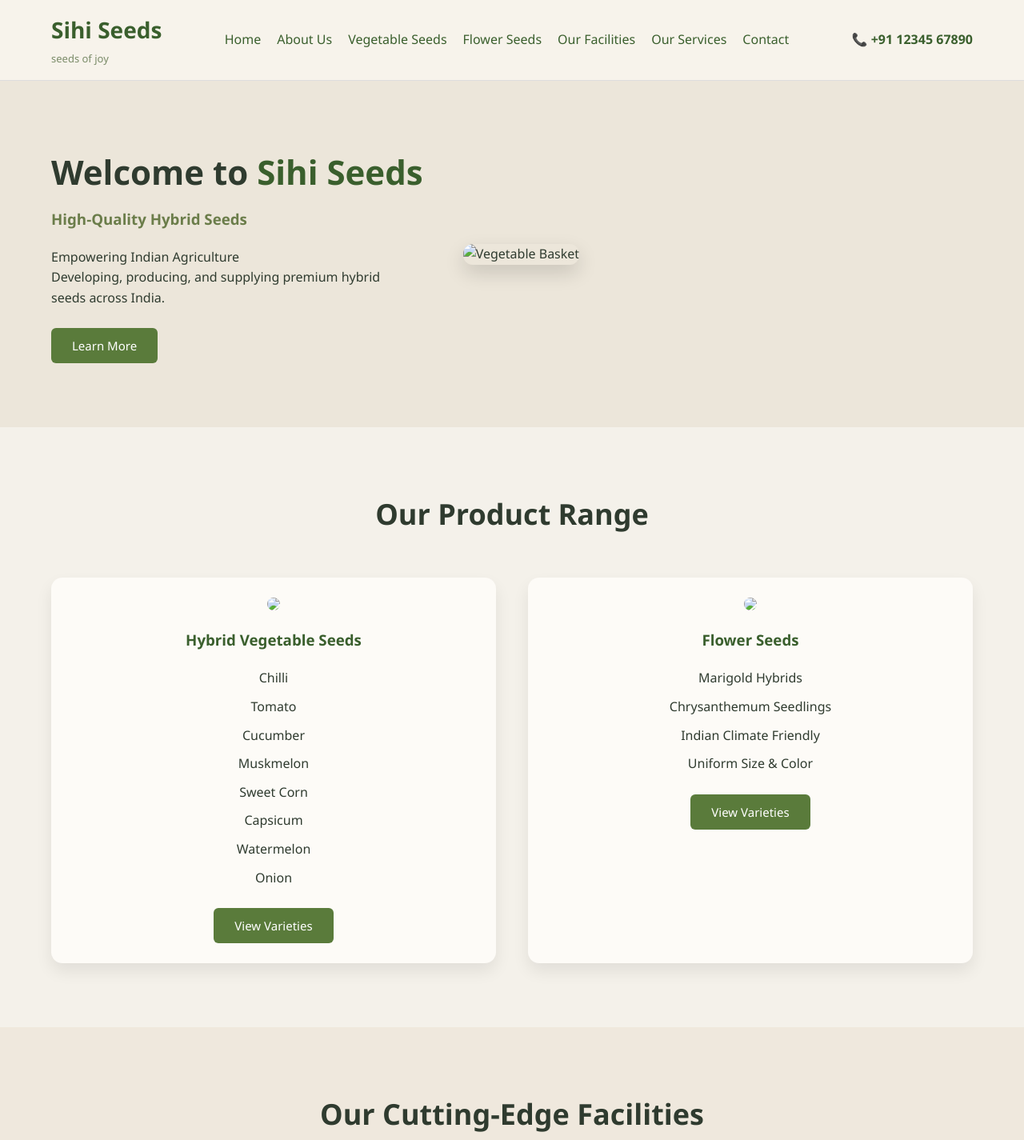
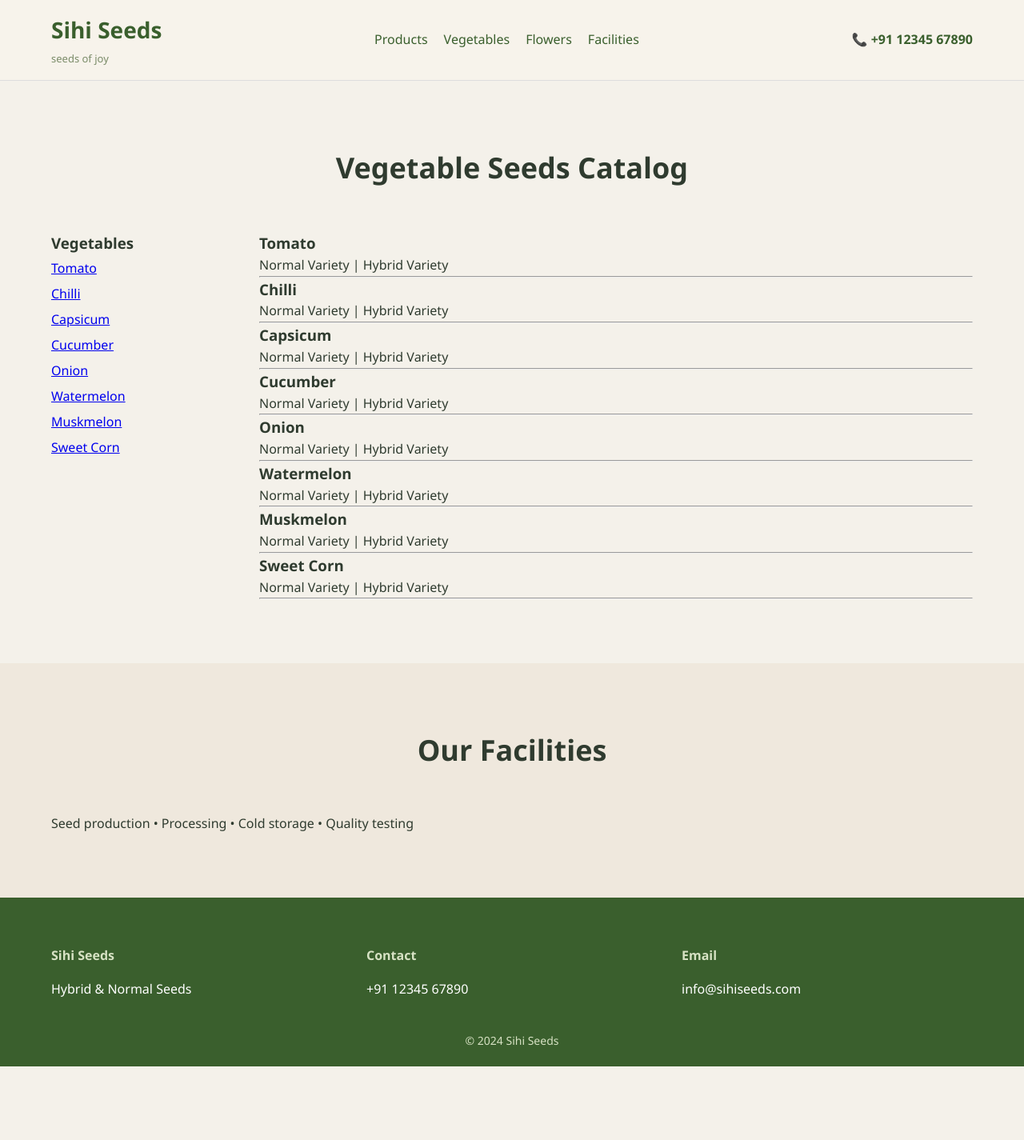
Before and after one commit to mohithraju147/sihi-seeds, a plain HTML site: page index.html in a window 1280 px wide. Shown: the top 1425 px of the page at 80% size. After the commit the page ends 1333 px from the top, so only its background shows below. Drawn offline with Linux system fonts and the light colour scheme.

Commit message:
added easy navigation

```diff
--- a/index.html
+++ b/index.html
@@ -1,19 +1,15 @@
 <!DOCTYPE html>
 <html lang="en">
 <head>
-  <meta charset="UTF-8" />
-  <meta name="viewport" content="width=device-width, initial-scale=1.0" />
-  <title>Sihi Seeds – Seeds of Joy</title>
-
-  <link rel="stylesheet" href="style.css" />
-  <script defer src="script.js"></script>
+<meta charset="UTF-8">
+<meta name="viewport" content="width=device-width, initial-scale=1.0">
+<title>Sihi Seeds</title>
+<link rel="stylesheet" href="style.css">
 </head>
 <body>
 
-<!-- HEADER -->
 <header class="header">
   <div class="container header-content">
-
     <div class="logo">
       <h1>Sihi Seeds</h1>
       <span>seeds of joy</span>
@@ -21,93 +17,94 @@
 
     <nav class="navbar">
       <ul class="nav-links">
-        <li><a href="#">Home</a></li>
-        <li><a href="#">About Us</a></li>
-        <li><a href="#">Vegetable Seeds</a></li>
-        <li><a href="#">Flower Seeds</a></li>
-        <li><a href="#">Our Facilities</a></li>
-        <li><a href="#">Our Services</a></li>
-        <li><a href="#">Contact</a></li>
+        <li><a href="#products">Products</a></li>
+        <li><a href="#vegetables">Vegetables</a></li>
+        <li><a href="#flowers">Flowers</a></li>
+        <li><a href="#facilities">Facilities</a></li>
       </ul>
     </nav>
 
-    <div class="contact-info">
-      📞 +91 12345 67890
-    </div>
-
+    <div class="contact-info">📞 +91 12345 67890</div>
   </div>
 </header>
 
 
-<!-- HERO -->
-<section class="hero">
+<section class="products" id="products">
+<div class="container">
 
-  <div class="container hero-content">
+<h2>Vegetable Seeds Catalog</h2>
 
-    <div class="hero-text">
-      <h2>Welcome to <span class="highlight">Sihi Seeds</span></h2>
-      <h3>High-Quality Hybrid Seeds</h3>
+<div style="display:flex; gap:40px; flex-wrap:wrap">
 
-      <p>
-        Empowering Indian Agriculture<br>
-        Developing, producing, and supplying premium hybrid seeds
-        across India.
-      </p>
+<!-- SIDE NAVIGATION -->
+<div style="min-width:220px">
 
-      <button class="btn">Learn More</button>
+<h3>Vegetables</h3>
+<ul style="list-style:none; line-height:2">
+  <li><a href="#tomato">Tomato</a></li>
+  <li><a href="#chilli">Chilli</a></li>
+  <li><a href="#capsicum">Capsicum</a></li>
+  <li><a href="#cucumber">Cucumber</a></li>
+  <li><a href="#onion">Onion</a></li>
+  <li><a href="#watermelon">Watermelon</a></li>
+  <li><a href="#muskmelon">Muskmelon</a></li>
+  <li><a href="#sweetcorn">Sweet Corn</a></li>
+</ul>
+
 </div>
 
-    <div class="hero-image">
-      <img src="images/hero.jpg" alt="Vegetable Basket">
+
+<!-- PRODUCT CONTENT -->
+<div style="flex:1">
+
+<div id="tomato">
+<h3>Tomato</h3>
+<p>Normal Variety | Hybrid Variety</p>
+<hr>
 </div>
 
-  </div>
-</section>
-
-
-<!-- PRODUCT RANGE -->
-<section class="products">
-
-  <div class="container">
-
-    <h2>Our Product Range</h2>
-
-    <div class="product-grid">
-
-      <!-- VEGETABLES -->
-      <div class="product-card">
-        <img src="images/vegetables.jpg">
-
-        <h3>Hybrid Vegetable Seeds</h3>
-
-        <ul>
-          <li>Chilli</li>
-          <li>Tomato</li>
-          <li>Cucumber</li>
-          <li>Muskmelon</li>
-          <li>Sweet Corn</li>
-          <li>Capsicum</li>
-          <li>Watermelon</li>
-          <li>Onion</li>
-        </ul>
-
-        <button class="btn">View Varieties</button>
+<div id="chilli">
+<h3>Chilli</h3>
+<p>Normal Variety | Hybrid Variety</p>
+<hr>
 </div>
 
-      <!-- FLOWERS -->
-      <div class="product-card">
-        <img src="images/flowers.jpg">
+<div id="capsicum">
+<h3>Capsicum</h3>
+<p>Normal Variety | Hybrid Variety</p>
+<hr>
+</div>
 
-        <h3>Flower Seeds</h3>
+<div id="cucumber">
+<h3>Cucumber</h3>
+<p>Normal Variety | Hybrid Variety</p>
+<hr>
+</div>
 
-        <ul>
-          <li>Marigold Hybrids</li>
-          <li>Chrysanthemum Seedlings</li>
-          <li>Indian Climate Friendly</li>
-          <li>Uniform Size & Color</li>
-        </ul>
+<div id="onion">
+<h3>Onion</h3>
+<p>Normal Variety | Hybrid Variety</p>
+<hr>
+</div>
 
-        <button class="btn">View Varieties</button>
+<div id="watermelon">
+<h3>Watermelon</h3>
+<p>Normal Variety | Hybrid Variety</p>
+<hr>
+</div>
+
+<div id="muskmelon">
+<h3>Muskmelon</h3>
+<p>Normal Variety | Hybrid Variety</p>
+<hr>
+</div>
+
+<div id="sweetcorn">
+<h3>Sweet Corn</h3>
+<p>Normal Variety | Hybrid Variety</p>
+<hr>
+</div>
+
 </div>
 
 </div>
@@ -115,72 +112,33 @@
 </section>
 
 
-<!-- FACILITIES -->
-<section class="facilities">
-
+<section class="facilities" id="facilities">
 <div class="container">
-
-    <h2>Our Cutting-Edge Facilities</h2>
-
-    <div class="facility-grid">
-
-      <div class="facility-card">
-        <img src="images/facility1.jpg">
-        <h3>Seed Production Network</h3>
-        <p>Multi-location farms with experienced contract farmers.</p>
-      </div>
-
-      <div class="facility-card">
-        <img src="images/facility2.jpg">
-        <h3>Seed Processing</h3>
-        <p>Modern grading, packing & strict quality control.</p>
-      </div>
-
-      <div class="facility-card">
-        <img src="images/facility3.jpg">
-        <h3>Cold Storage</h3>
-        <p>Temperature-controlled storage & logistics network.</p>
-      </div>
-
-    </div>
-
-    <p class="tagline">
-      Every seed delivered must perform in the farmer’s field.
-    </p>
-
+<h2>Our Facilities</h2>
+<p>Seed production • Processing • Cold storage • Quality testing</p>
 </div>
 </section>
 
 
-<!-- FOOTER -->
 <footer>
-
 <div class="container footer-container">
-
 <div class="footer-box">
-      <h4>Partner with Us</h4>
-      <p>Sihi Seeds<br>Sales Address</p>
+<h4>Sihi Seeds</h4>
+<p>Hybrid & Normal Seeds</p>
 </div>
 
 <div class="footer-box">
-      <h4>Administration</h4>
-      <p>Corporate Office<br>Seed Division</p>
+<h4>Contact</h4>
+<p>+91 12345 67890</p>
 </div>
 
 <div class="footer-box">
-      <h4>Sihi Seeds</h4>
-      <p>
-        📞 +91 12345 67600<br>
-        ✉ info@sihiseeds.com
-      </p>
+<h4>Email</h4>
+<p>info@sihiseeds.com</p>
+</div>
 </div>
 
-  </div>
-
-  <p class="footer-bottom">
-    © 2024 Sihi Seeds — Seeds of Joy 🌱
-  </p>
-
+<p class="footer-bottom">© 2024 Sihi Seeds</p>
 </footer>
 
 </body>
```
Lines whose indentation alone changed are shown as unchanged.
